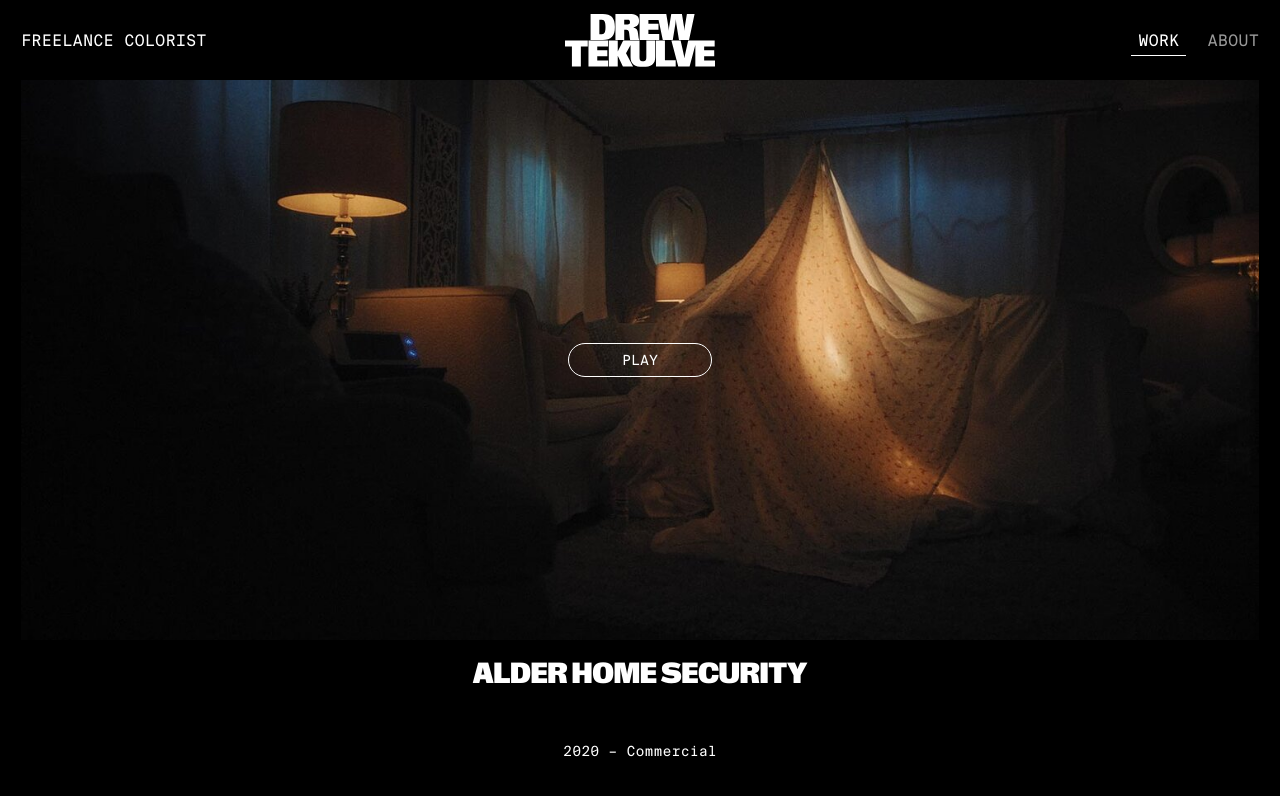
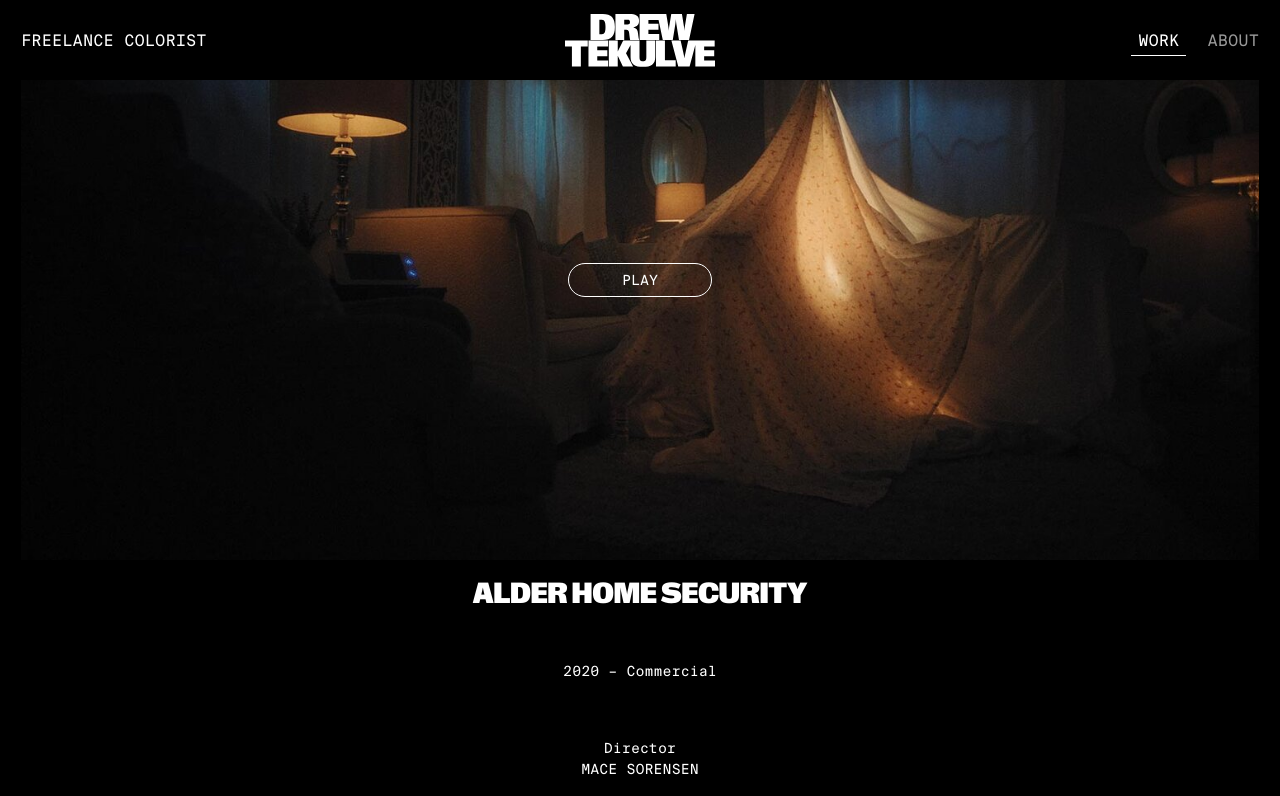
Before and after one commit to veryfunco/drew-tekulve, a Next.js app: page /projects/alder-home-security in a window 1280 px wide. Shown: the top 796 px of the page. Built offline with nearby package versions, Linux system fonts and the light colour scheme.

Commit message:
Ensure page background isn't clipped

```diff
--- a/styles/projects/Detail.module.css
+++ b/styles/projects/Detail.module.css
@@ -1,7 +1,7 @@
 .HeroContainer {
   height: calc(80vh - var(--navbar-height));
   min-height: 300px;
-  margin-top: var(--navbar-height);
+  padding-top: var(--navbar-height);
   position: relative;
 }
 
```
